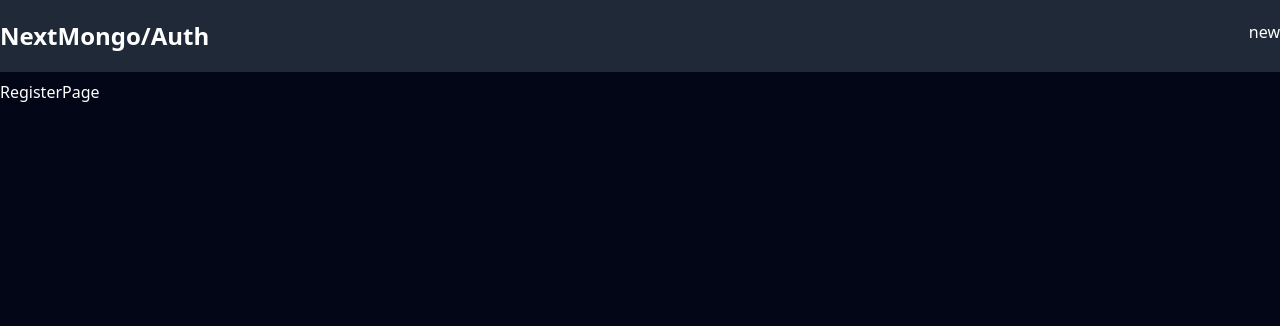
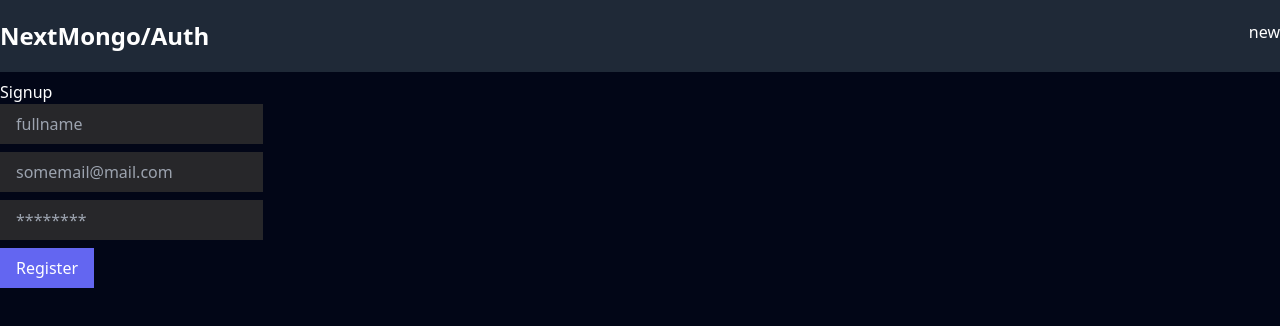
Before and after one commit to facundoenriquez/next-mongo-crud, a Next.js app: page /register in a window 1280 px wide. Shown: the top 326 px of the page. Built offline with nearby package versions, Linux system fonts and the light colour scheme.

Commit message:
next auth credentials

```diff
--- /dev/null
+++ b/src/app/Providers.tsx
@@ -0,0 +1,12 @@
+'use client';
+import { SessionProvider } from 'next-auth/react';
+
+interface Props {
+    children: React.ReactNode;
+}
+
+const Providers = ({ children }: Props) => {
+    return <SessionProvider>{children}</SessionProvider>;
+};
+
+export default Providers;
--- /dev/null
+++ b/src/app/api/auth/[...nextauth]/route.ts
@@ -0,0 +1,51 @@
+import NextAuth from 'next-auth';
+import CredentialsProvider from 'next-auth/providers/credentials';
+
+const handler = NextAuth({
+    providers: [
+        CredentialsProvider({
+            name: 'Credentials',
+            credentials: {
+                email: { label: 'Email', type: 'email', placeholder: '' },
+                password: {
+                    label: 'Password',
+                    type: 'password',
+                    placeholder: '*****',
+                },
+            },
+            async authorize(credentials, req) {
+                // Add logic here to look up the user from the credentials supplied
+                const user = {
+                    id: '1',
+                    name: 'J Smith',
+                    email: 'jsmith@example.com',
+                };
+
+                if (user) {
+                    // Any object returned will be saved in `user` property of the JWT
+                    return user;
+                } else {
+                    // If you return null then an error will be displayed advising the user to check their details.
+                    return null;
+
+                    // You can also Reject this callback with an Error thus the user will be sent to the error page with the error message as a query parameter
+                }
+            },
+        }),
+    ],
+    callbacks: {
+        jwt({ account, token, user, profile, session }) {
+            console.log({
+                account,
+                token,
+                user,
+                profile,
+                session,
+            });
+            return token;
+        },
+        // session() {},
+    },
+});
+
+export { handler as GET, handler as POST };
--- a/src/app/api/auth/signup/route.ts
+++ b/src/app/api/auth/signup/route.ts
@@ -1,18 +1,57 @@
-import { NextResponse } from "next/server";
+import User from '@/models/user';
+import { NextResponse } from 'next/server';
+import bcrypt from 'bcryptjs';
+import { connectDB } from '@/utils/mongoose';
 
 export async function POST(request: Request) {
     const { fullname, email, password } = await request.json();
-  console.log(fullname, email, password);
-  if (password < 6)
+
+    if (password.length < 6)
         return NextResponse.json(
             {
-        message: "Password must be at least 6 characters",
+                message: 'Password must be at least 6 characters',
             },
             {
                 status: 400,
             }
         );
+
+    try {
+        connectDB();
+        const userFound = await User.findOne({ email });
+        if (userFound)
+            return NextResponse.json(
+                {
+                    message: 'Email already exists',
+                },
+                {
+                    status: 400,
+                }
+            );
+
+        const hashedPassword = await bcrypt.hash(password, 12);
+
+        const user = new User({
+            email,
+            fullname,
+            password: hashedPassword,
+        });
+
+        const savedUser = await user.save();
+
         return NextResponse.json({
-    message: "signup",
+            _id: savedUser._id,
+            email: savedUser.email,
+            fullname: savedUser.fullname,
         });
+    } catch (error) {
+        return NextResponse.json(
+            {
+                message: error.message,
+            },
+            {
+                status: 400,
             }
+        );
+    }
+}
--- /dev/null
+++ b/src/app/dashboard/page.tsx
@@ -0,0 +1,9 @@
+'use client';
+import { useSession } from 'next-auth/react';
+
+const DashboardPage = () => {
+    const { data: session, status } = useSession();
+    console.log(session, status);
+    return <div>DashboardPage</div>;
+};
+export default DashboardPage;
--- a/src/app/layout.jsx
+++ b/src/app/layout.jsx
@@ -1,8 +1,7 @@
 import { Inter } from "next/font/google";
 import "./globals.css";
 import NavBar from "./components/NavBar";
-
-const inter = Inter({ subsets: ["latin"] });
+import Providers from './Providers'
 
 export const metadata = {
     title: "Create Next App",
@@ -13,8 +12,10 @@ export default function RootLayout({ children }) {
     return (
         <html>
             <body>
+                <Providers>
                     <NavBar />
                     <main className="px-5 md:px-0 container mx-auto">{children}</main>
+                </Providers>
             </body>
         </html>
     );
--- a/src/app/register/page.tsx
+++ b/src/app/register/page.tsx
@@ -1,6 +1,80 @@
+'use client';
+import axios, { AxiosError } from 'axios';
+import { useState } from 'react';
+
 const RegisterPage = () => {
-  return (
-    <div>RegisterPage</div>
-  )
-}
-export default RegisterPage
+    const [error, setError] = useState();
+
+    const handleSubmit = async (e) => {
+        e.preventDefault();
+        const formData = new FormData(e.currentTarget);
+        try {
+            const user = await axios.post('/api/auth/signup', {
+                email: formData.get('email'),
+                fullname: formData.get('fullname'),
+                password: formData.get('password'),
+            });
+            setError(null);
+        } catch (error) {
+            console.log(error);
+            if (error instanceof AxiosError) {
+                setError(error.response.data.message);
+            }
+        }
+    };
+
+    const handleDismiss = () => {
+        setError(null);
+    };
+
+    return (
+        <div>
+            <form onSubmit={handleSubmit}>
+                <h1>Signup</h1>
+
+                {error && (
+                    <div
+                        className=' max-w-sm bg-red-100 border border-red-400 text-red-700 px-4 py-3 mt-2 mb-2 rounded relative'
+                        role='alert'
+                        id='error_message'
+                    >
+                        <strong className='font-bold'>{error} !</strong>
+                        <span className='absolute top-0 bottom-0 right-0 px-4 py-3'>
+                            <svg
+                                className='fill-current h-6 w-6 text-red-500'
+                                role='button'
+                                xmlns='http://www.w3.org/2000/svg'
+                                viewBox='0 0 20 20'
+                                onClick={() => handleDismiss()}
+                            >
+                                <title>Close</title>
+                                <path d='M14.348 14.849a1.2 1.2 0 0 1-1.697 0L10 11.819l-2.651 3.029a1.2 1.2 0 1 1-1.697-1.697l2.758-3.15-2.759-3.152a1.2 1.2 0 1 1 1.697-1.697L10 8.183l2.651-3.031a1.2 1.2 0 1 1 1.697 1.697l-2.758 3.152 2.758 3.15a1.2 1.2 0 0 1 0 1.698z' />
+                            </svg>
+                        </span>
+                    </div>
+                )}
+
+                <input
+                    type='text'
+                    name='fullname'
+                    placeholder='fullname'
+                    className='bg-zinc-800 px-4 py-2 block mb-2'
+                />
+                <input
+                    type='text'
+                    name='email'
+                    placeholder='somemail@mail.com'
+                    className='bg-zinc-800 px-4 py-2 block mb-2'
+                />
+                <input
+                    type='text'
+                    name='password'
+                    placeholder='********'
+                    className='bg-zinc-800 px-4 py-2 block mb-2'
+                />
+                <button className='bg-indigo-500 px-4 py-2'>Register</button>
+            </form>
+        </div>
+    );
+};
+export default RegisterPage;
```
Also changed, not shown: tsconfig.json (+8 -15 lines), 1 other file (tests, documents, lock files or other folders). Lines whose indentation alone changed are shown as unchanged.
